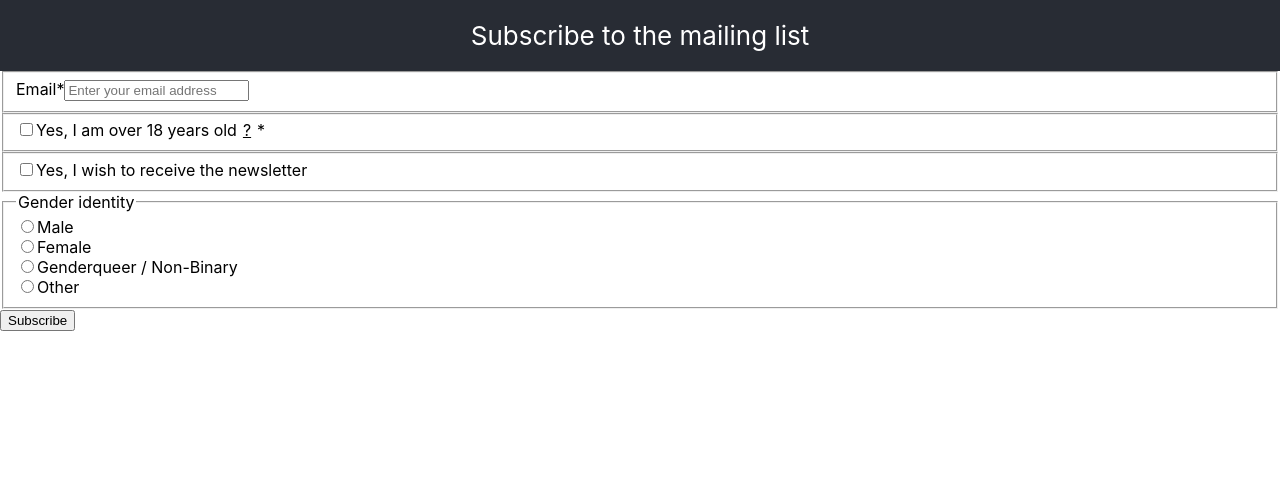
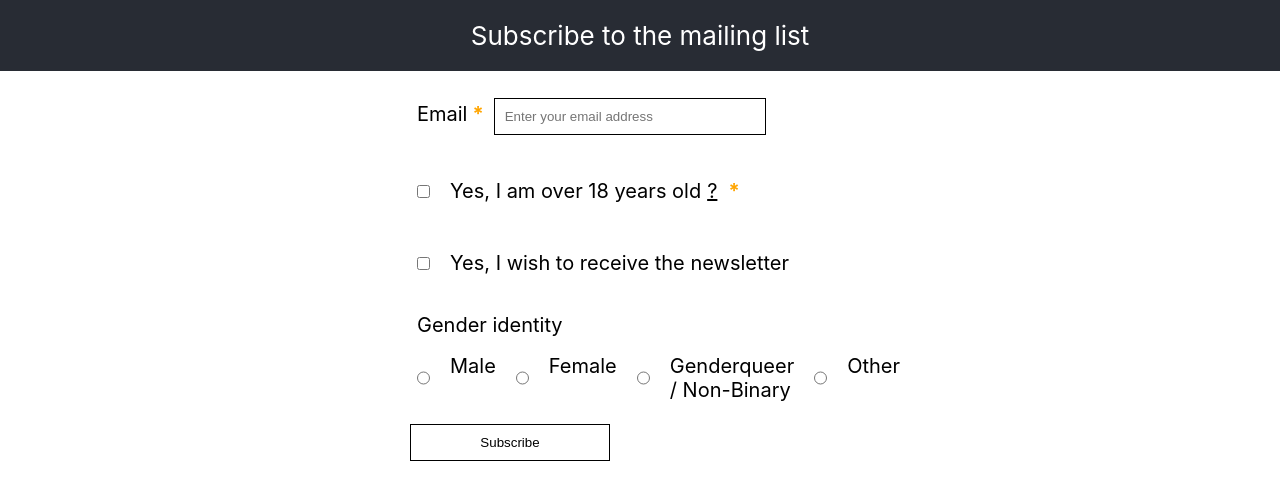
Before and after one commit to augustojsoares/newsletter-form, a React (Create React App) app: page / in a window 1280 px wide. Shown: the top 500 px of the page. Built offline with nearby package versions, Linux system fonts and the light colour scheme.

Commit message:
Added some styles

```diff
--- a/src/components/EmailInput.js
+++ b/src/components/EmailInput.js
@@ -13,6 +13,7 @@ const EmailInput = ({
       {required ? <span className="required">*</span> : ''}
     </label>
     <input
+      type="email"
       name={name}
       aria-labelledby={`${name}-label`}
       onChange={evt => handleInputChange(evt.target)}
--- a/src/styles/App.sass
+++ b/src/styles/App.sass
@@ -1,5 +1,6 @@
 .App
   text-align: left
+  font-size: 20px
 
 .App-header
   background-color: #282c34
@@ -10,3 +11,52 @@
   font-size: calc(10px + 2vmin)
   color: white
   padding: 20px
+
+.signup-form
+  background-color: white
+  max-width: 500px
+  display: flex
+  flex-direction: column
+  margin: auto
+
+  .form-group
+    border: none
+    margin-top: 20px
+
+    &.stacked
+      display: flex
+
+      *
+        display: flex
+
+    label, input
+      margin: 10px
+
+    .required
+      color: orange
+      font-weight: bold
+      padding-left: 5px
+
+    input[type="email"]
+      width: 250px
+      margin: 0
+      padding: 10px
+      border: 1px solid black
+
+    legend
+      padding-left: 10px
+
+
+
+  button
+    background-color: white
+    border: 1px solid black
+    color: black
+    padding: 10px
+    cursor: pointer
+    width: 200px
+    margin-left: 20px
+
+    &:hover
+      background-color: black
+      color: white
```
